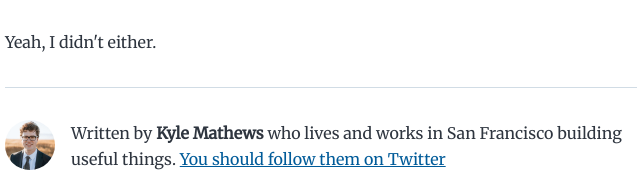
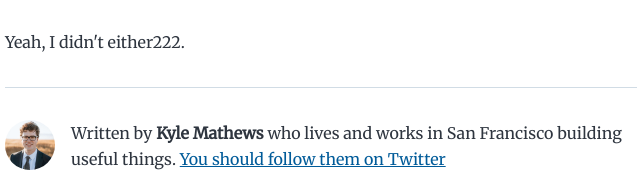
Before and after one commit to DomingosLed/axcionaSite, a Gatsby site: page /my-second-post/ in a window 1280 px wide. Shown: the part 379-567 px from the top of the page, 319-959 px from the left. Built offline with nearby package versions, Linux system fonts and the light colour scheme; Gatsby itself is replaced by a stand-in of ours.

Commit message:
test automatic build

```diff
--- a/content/blog/my-second-post/index.md
+++ b/content/blog/my-second-post/index.md
@@ -10,4 +10,4 @@
 egg yolk will be less rich."?
 ([Wikipedia Link](https://en.wikipedia.org/wiki/Salted_duck_egg))
 
-Yeah, I didn't either.
+Yeah, I didn't either222.
```
